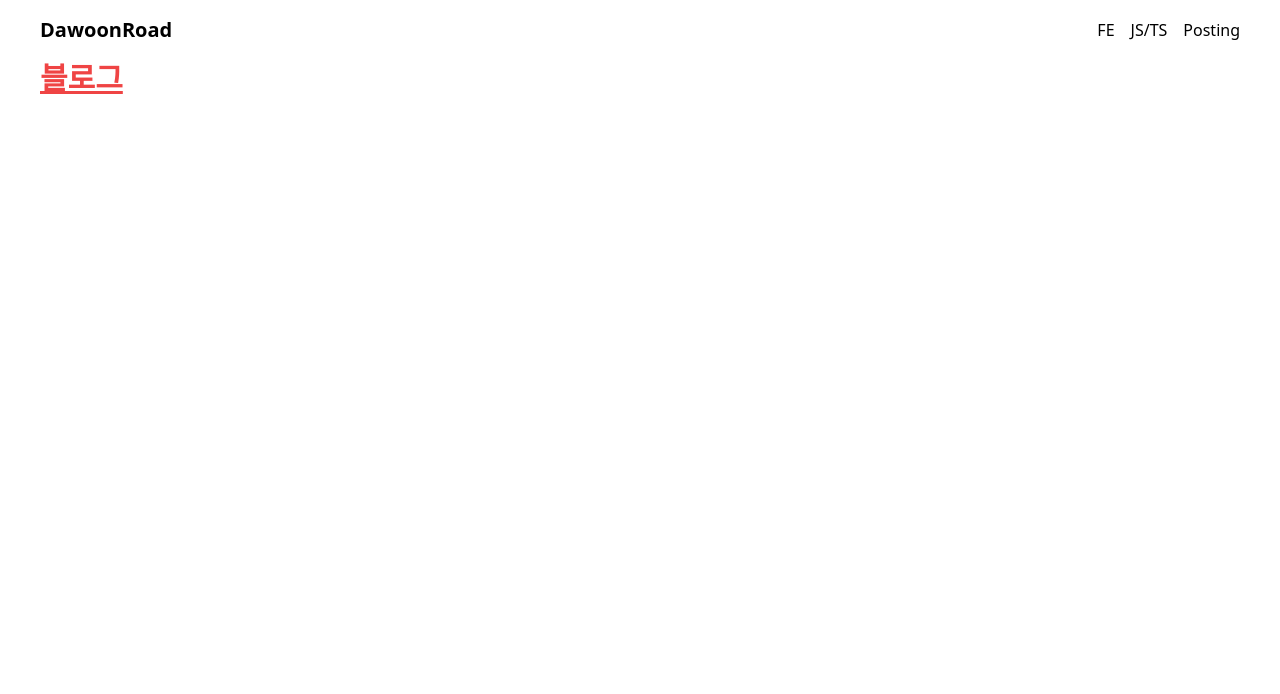
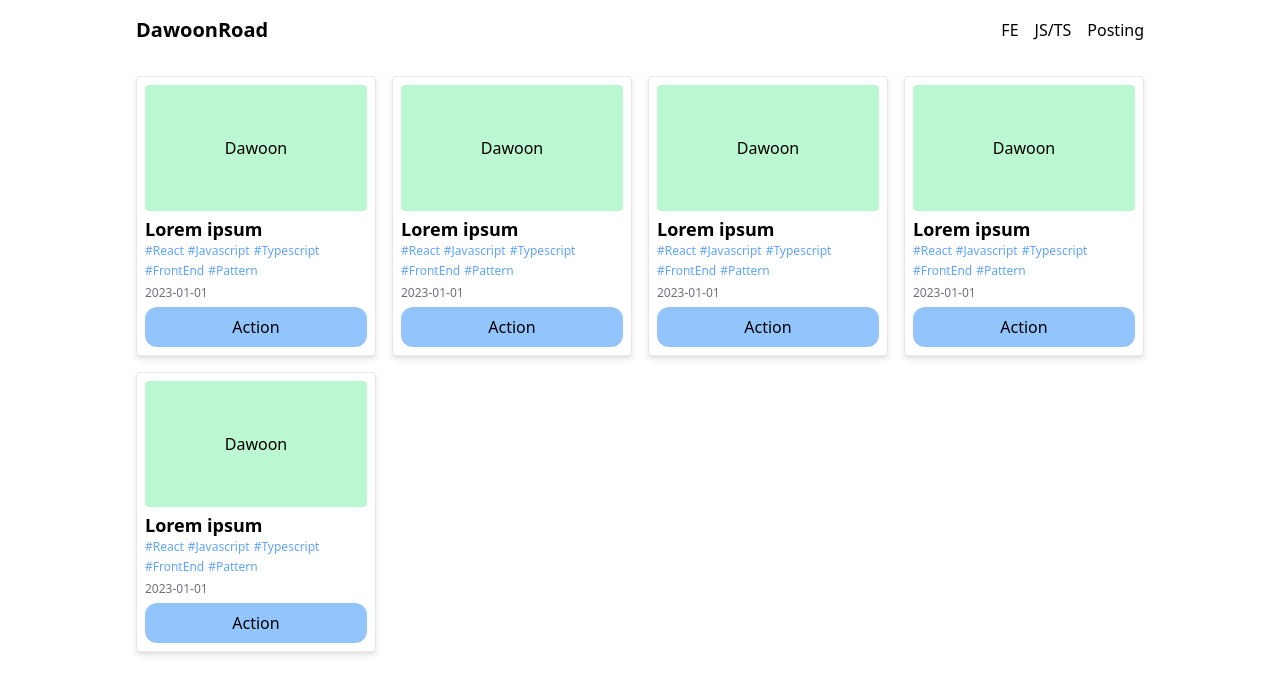
Before and after one commit to hec8897/gatsby-blog, a Gatsby site: page / in a window 1280 px wide. Built offline with nearby package versions, Linux system fonts and the light colour scheme; Gatsby itself is replaced by a stand-in of ours.

Commit message:
Screen 수정
Signed-off-by: dawoonkim <hec8897@naver.com>

```diff
--- a/src/component/ui/Screen.jsx
+++ b/src/component/ui/Screen.jsx
@@ -1,7 +1,7 @@
 import React from "react";
 
 const Screen = ({ children }) => (
-  <div className="w-[1200px] m-auto">{children}</div>
+  <div className="w-full lg:w-[1024px] m-auto px-2">{children}</div>
 );
 
 export default Screen;
--- a/src/pages/index.jsx
+++ b/src/pages/index.jsx
@@ -1,13 +1,19 @@
 import * as React from "react";
 import "styles/global.css";
-import { Header, Screen } from "component";
+import { Header, Screen, Card } from "component";
 
 const IndexPage = () => {
   return (
     <main>
       <Header />
       <Screen>
-        <h1 className="text-3xl font-bold underline text-red-500">블로그</h1>
+        <div className="grid grid-cols-1 sm:grid-cols-2 lg:grid-cols-4 my-4 gap-4">
+          <Card />
+          <Card />
+          <Card />
+          <Card />
+          <Card />
+        </div>
       </Screen>
     </main>
   );
```
